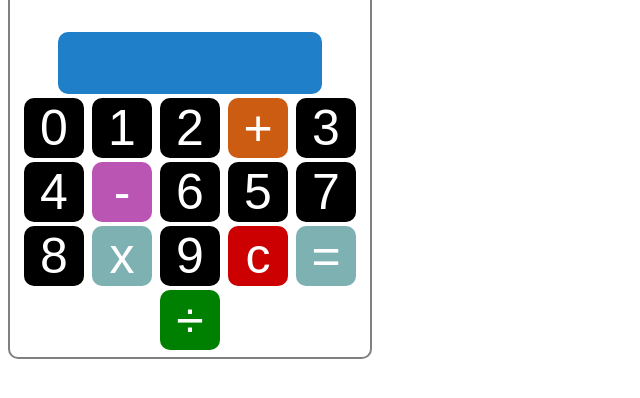
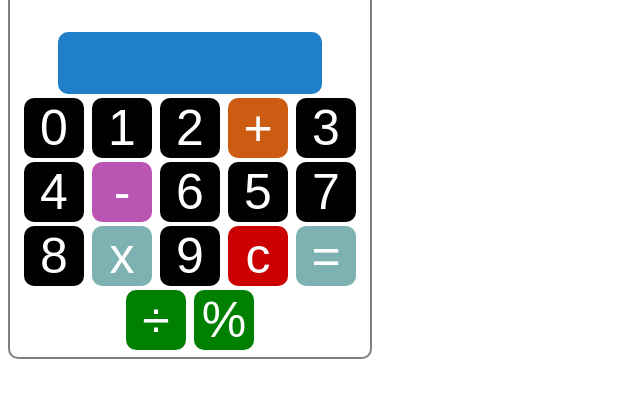
Before and after one commit to Hyfem/blackaliencal.github.io, a plain HTML site: page index.html in a window 1280 px wide. Shown: the part 94-492 px from the top of the page, without its empty margins (0-640 px from the left). Drawn offline with Linux system fonts and the light colour scheme.

Commit message:
Add files via upload

```diff
--- a/index.html
+++ b/index.html
@@ -27,8 +27,4 @@
         <input type="button" value="c" onclick="cal.display.value=''" style="background-color: #cc0000;">
         <input type="button" value="=" onclick="cal.display.value=eval(cal.display.value)" style="background-color: #7db1b2;">
         <input type="button" value="&#247;"  onclick="cal.display.value+='/'" style="background-color: green;">
-     </form>
-    </div>
-
-</body>
-</html>
+        <input type="button" value="%" onclick="cal.display.value=eval(cal.display.value.replace('%', '/100*'))" style="background-color: green;"></html>
```
